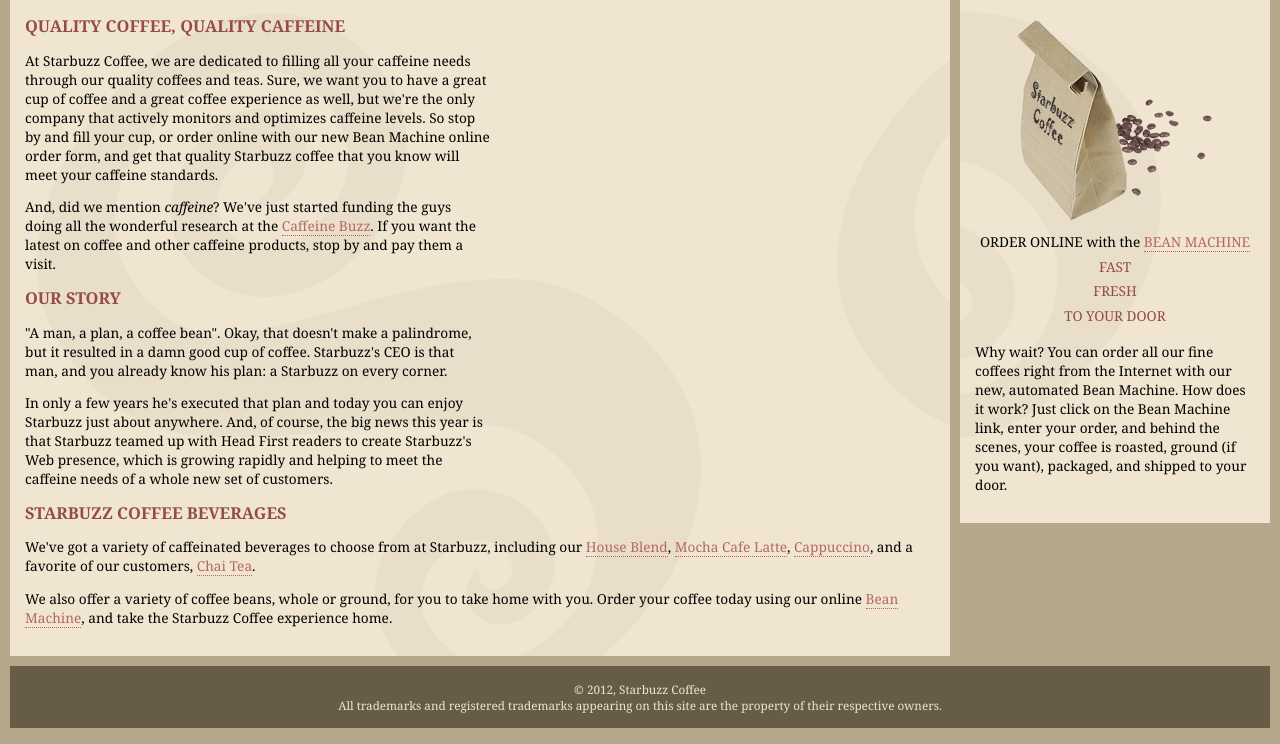
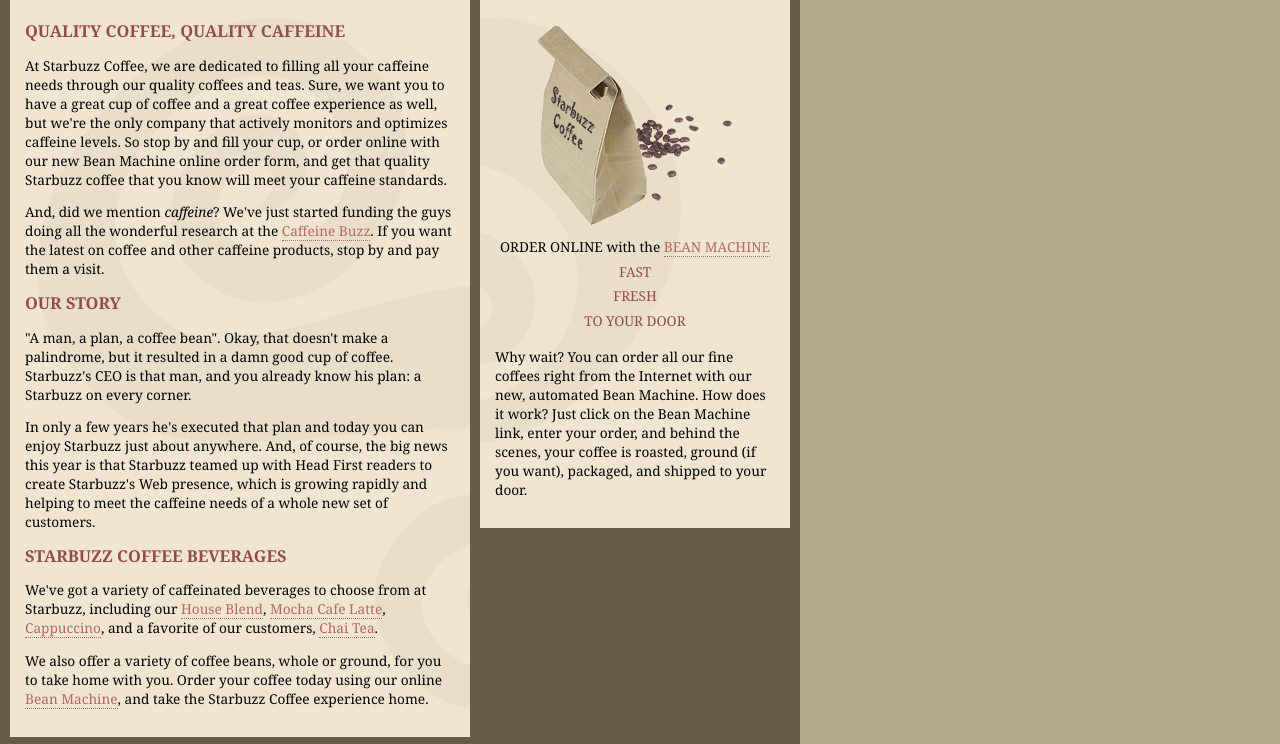
Before and after one commit to yangxu31/Starbyzz, a plain HTML site: page starbuzz/index.html in a window 1280 px wide. Shown: the part 139-883 px from the top of the page. Drawn offline with Linux system fonts and the light colour scheme.

Commit message:
Add files via upload

```diff
--- a/starbuzz/index.html
+++ b/starbuzz/index.html
@@ -7,6 +7,7 @@
   </head>
 
   <body>
+    <div id="allcontent">
     <div id="header">
       <img src="images/header.gif" alt="Starbuzz Coffee header image">
     </div>
@@ -88,6 +89,7 @@
       All trademarks and registered trademarks appearing on
       this site are the property of their respective owners.
     </div>
+    </div>
 
   </body>
 </html>
--- a/starbuzz/starbuzz.css
+++ b/starbuzz/starbuzz.css
@@ -1,3 +1,13 @@
+
+
+#allcontent{
+  width: 800px;
+  padding-top: 5px;
+  padding-bottom: 5px;
+  background-color: #675c47;
+  margin: 0px,auto;
+}
+
 body {
   background-color: #b5a789;
   font-family:      Georgia, "Times New Roman", Times, serif;
@@ -24,7 +34,7 @@
   background:       #efe5d0 url(images/background.gif) bottom right;
   font-size:        105%;
   padding:          15px;
-  margin:           0px 10px 10px 470px;
+  margin:           0px 10px 10px 10px;
   width: 280px;
   float: right;
 
```
